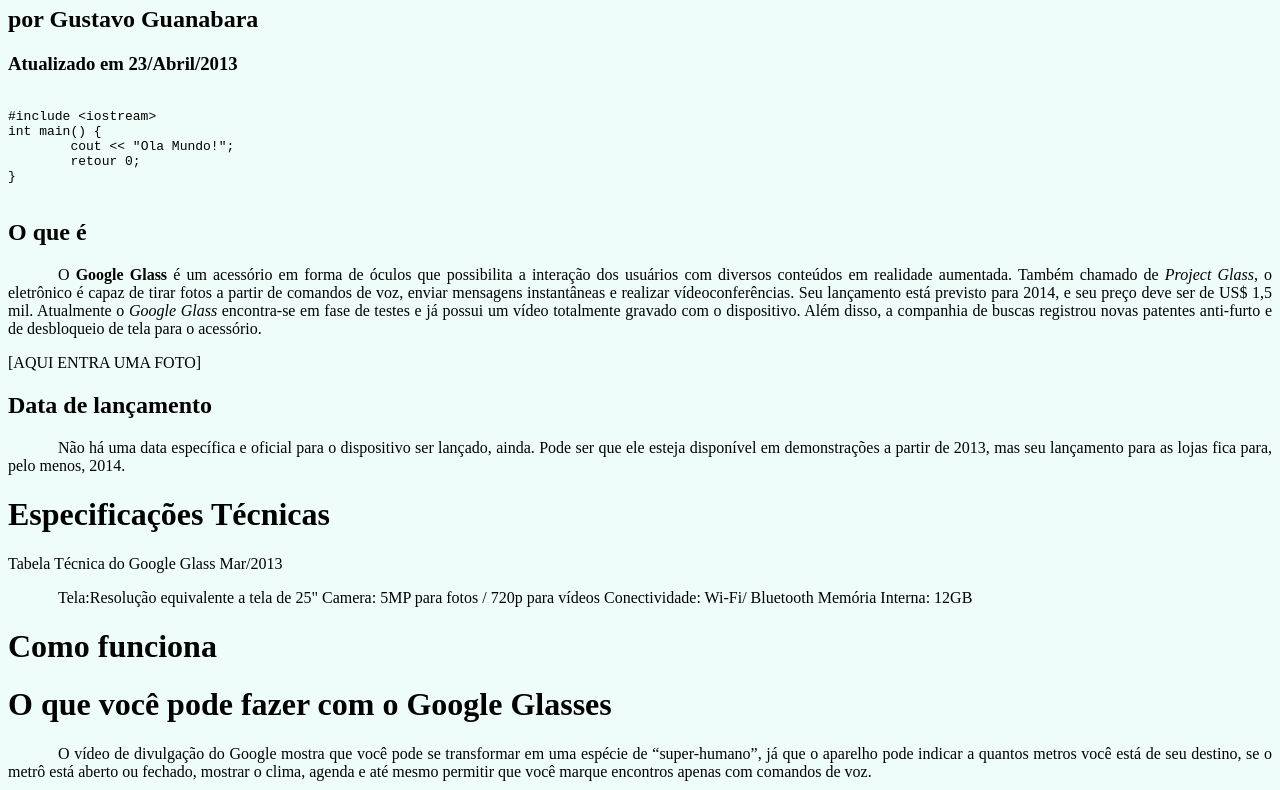
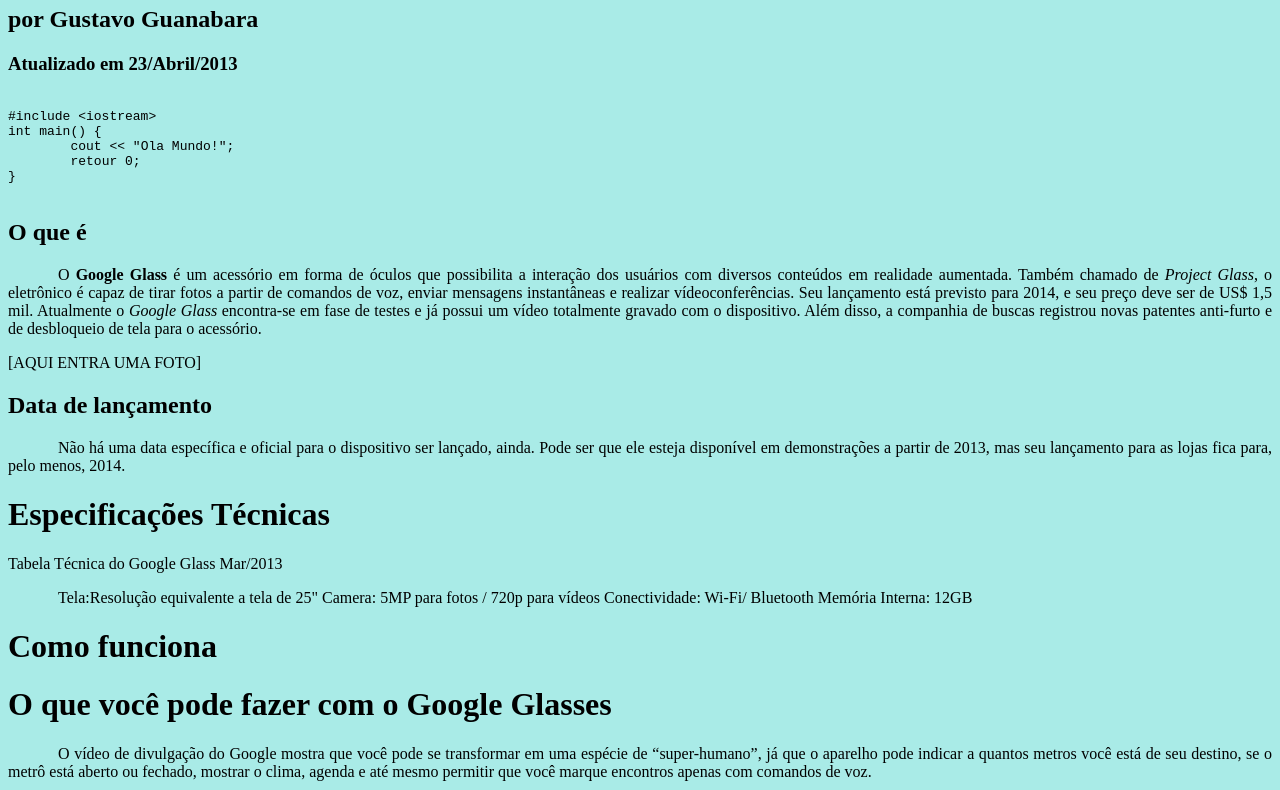
Before and after one commit to moacirmariano/projetoglass, a plain HTML site: page projeto_glass.html in a window 1280 px wide. Shown: the part 366-1156 px from the top of the page. Drawn offline with Linux system fonts and the light colour scheme; files whose address does not match are found by name.

Commit message:
nova atualizaçao

```diff
--- a/projeto_glass.html
+++ b/projeto_glass.html
@@ -6,7 +6,7 @@
 	<style>
 		body {
 
-			background-color: hsla(165,81%,93%,0.5);
+			background-color: rgba(85, 216, 209, 0.5);
 			color: rgba(0,0,0,1);
 		}
 		p {
```
